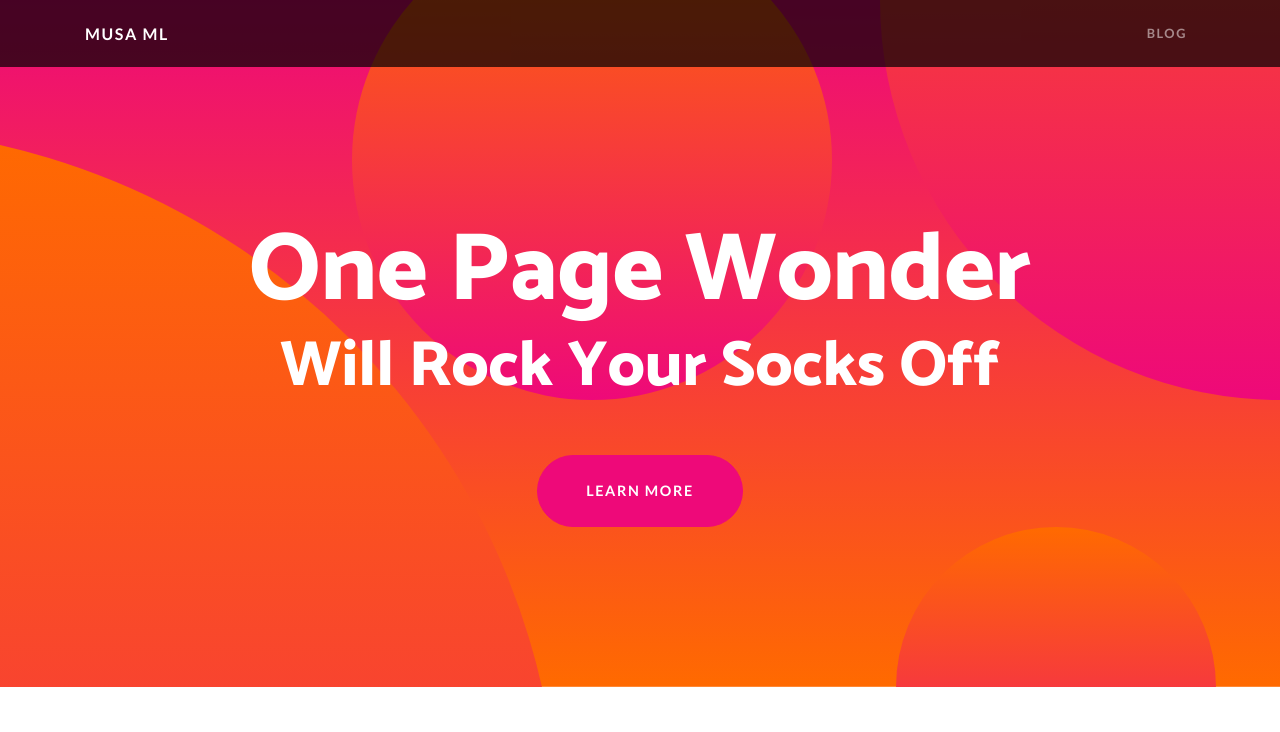
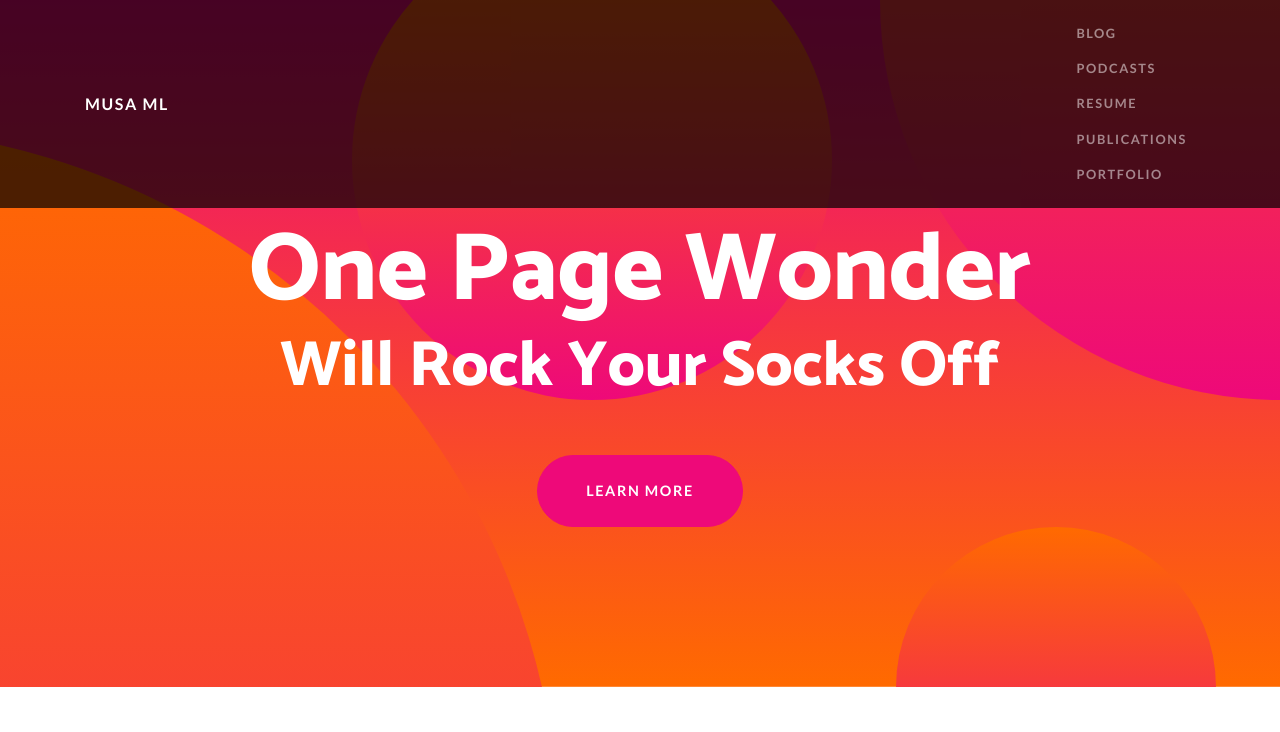
Before and after one commit to musawakiliML/sample-one-page-site, a website: page index.html in a window 1280 px wide. Shown: the top 732 px of the page. Drawn offline with Linux system fonts and the light colour scheme.

Commit message:
Update index.html

```diff
--- a/index.html
+++ b/index.html
@@ -35,6 +35,10 @@
         <ul class="navbar-nav ml-auto">
           <li class="nav-item">
             <a class="nav-link" href="https://musawakiliML.github.io/musaml/">Blog</a>
+            <a class="nav-link" href="https://musawakiliML.github.io/musaml/">Podcasts</a>
+            <a class="nav-link" href="https://musawakiliML.github.io/musaml/">Resume</a>
+            <a class="nav-link" href="https://musawakiliML.github.io/musaml/">Publications</a>
+            <a class="nav-link" href="https://musawakiliML.github.io/musaml/">Portfolio</a>
           </li>
         </ul>
       </div>
```
